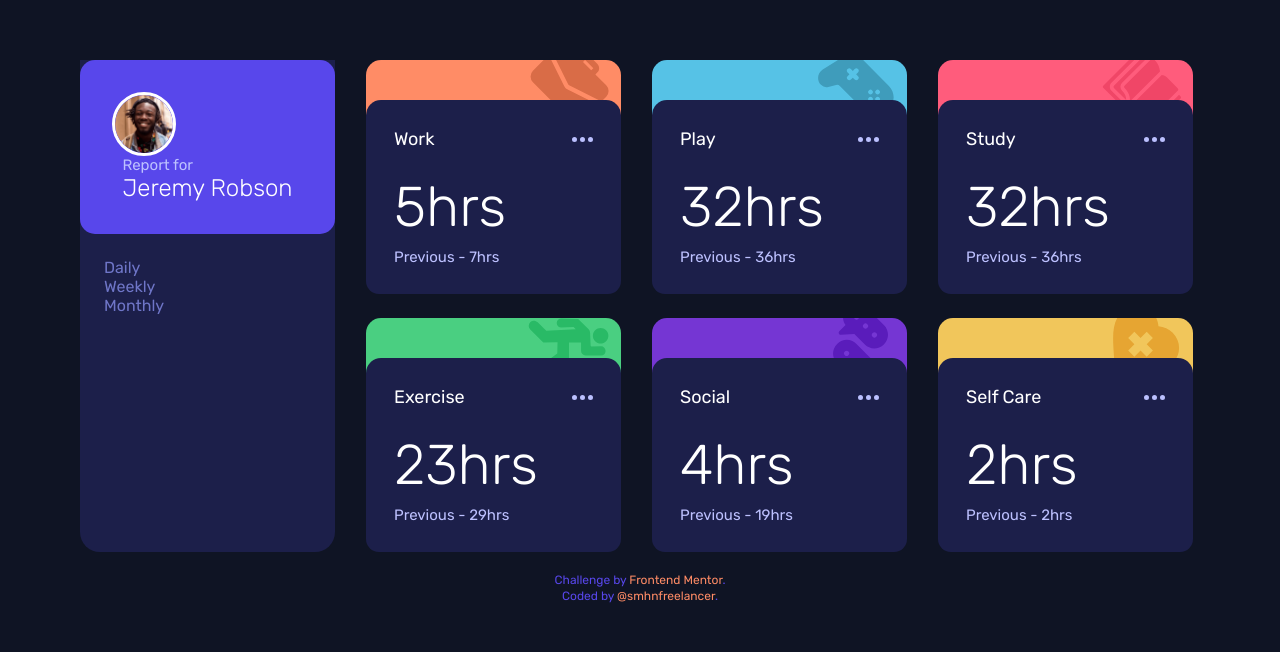
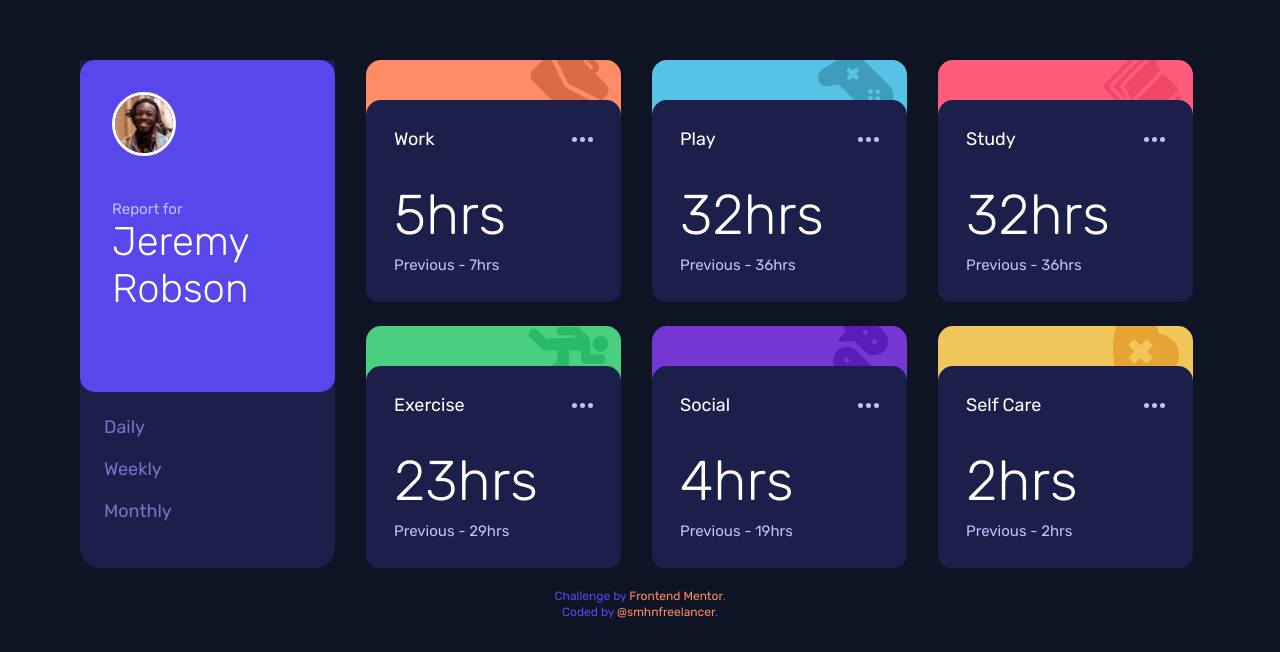
Before and after one commit to smhnfreelancer/frontendmentor, a website: page frontendmentor/time-tracking-dashboard-main/index.html in a window 1280 px wide. Shown: the part 148-800 px from the top of the page. Drawn offline with Linux system fonts and the light colour scheme.

Commit message:
fixing padding margin and other styles

```diff
--- a/frontendmentor/time-tracking-dashboard-main/index.html
+++ b/frontendmentor/time-tracking-dashboard-main/index.html
@@ -51,21 +51,22 @@
               alt=""
               class="mr-3 h-16 w-16 rounded-full border-[3px] border-white"
             />
-            <div class="flex flex-col self-center">
+            <div class="flex flex-col self-center lg:mt-11">
               <span class="text-[15px] font-normal text-PaleBlue"
                 >Report for</span
               >
-              <span class="mt-0 text-[24px] font-light text-white"
+              <span
+                class="mt-0 text-[24px] font-light text-white lg:mb-12 lg:text-[40px]"
                 >Jeremy Robson</span
               >
             </div>
           </div>
           <ul
-            class="flex flex-row justify-around p-6 text-DesaturatedBlue md:flex-col"
+            class="flex flex-row justify-between p-6 text-DesaturatedBlue md:flex-col md:space-y-5"
           >
-            <li class="hover:text-white">Daily</li>
-            <li class="hover:text-white">Weekly</li>
-            <li class="hover:text-white">Monthly</li>
+            <li class="lineheightnormal text-lg hover:text-white">Daily</li>
+            <li class="lineheightnormal text-lg hover:text-white">Weekly</li>
+            <li class="lineheightnormal text-lg hover:text-white">Monthly</li>
           </ul>
         </div>
 
@@ -84,7 +85,7 @@
               /></span>
             </div>
             <div
-              class="flex flex-row flex-wrap justify-between md:flex-col md:justify-start"
+              class="mt-2 flex flex-row flex-wrap justify-between md:flex-col md:justify-start"
             >
               <span
                 class="text-[32px] font-light text-white lg:mt-6 lg:text-[56px]"
@@ -111,7 +112,7 @@
               /></span>
             </div>
             <div
-              class="flex flex-row flex-wrap justify-between md:flex-col md:justify-start"
+              class="mt-2 flex flex-row flex-wrap justify-between md:flex-col md:justify-start"
             >
               <span
                 class="text-[32px] font-light text-white lg:mt-6 lg:text-[56px]"
@@ -138,7 +139,7 @@
               /></span>
             </div>
             <div
-              class="flex flex-row flex-wrap justify-between md:flex-col md:justify-start"
+              class="mt-2 flex flex-row flex-wrap justify-between md:flex-col md:justify-start"
             >
               <span
                 class="text-[32px] font-light text-white lg:mt-6 lg:text-[56px]"
@@ -165,7 +166,7 @@
               /></span>
             </div>
             <div
-              class="flex flex-row flex-wrap justify-between md:flex-col md:justify-start"
+              class="mt-2 flex flex-row flex-wrap justify-between md:flex-col md:justify-start"
             >
               <span
                 class="text-[32px] font-light text-white lg:mt-6 lg:text-[56px]"
@@ -192,7 +193,7 @@
               /></span>
             </div>
             <div
-              class="flex h-full flex-row flex-wrap justify-between md:flex-col md:justify-start"
+              class="mt-2 flex h-full flex-row flex-wrap justify-between md:flex-col md:justify-start"
             >
               <span
                 class="text-[32px] font-light text-white lg:mt-6 lg:text-[56px]"
@@ -219,7 +220,7 @@
               /></span>
             </div>
             <div
-              class="flex flex-row flex-wrap justify-between md:flex-col md:justify-start"
+              class="mt-2 flex flex-row flex-wrap justify-between md:flex-col md:justify-start"
             >
               <span
                 class="text-[32px] font-light text-white lg:mt-6 lg:text-[56px]"
```
Also changed, not shown: frontendmentor/time-tracking-dashboard-main/css/style.css.
